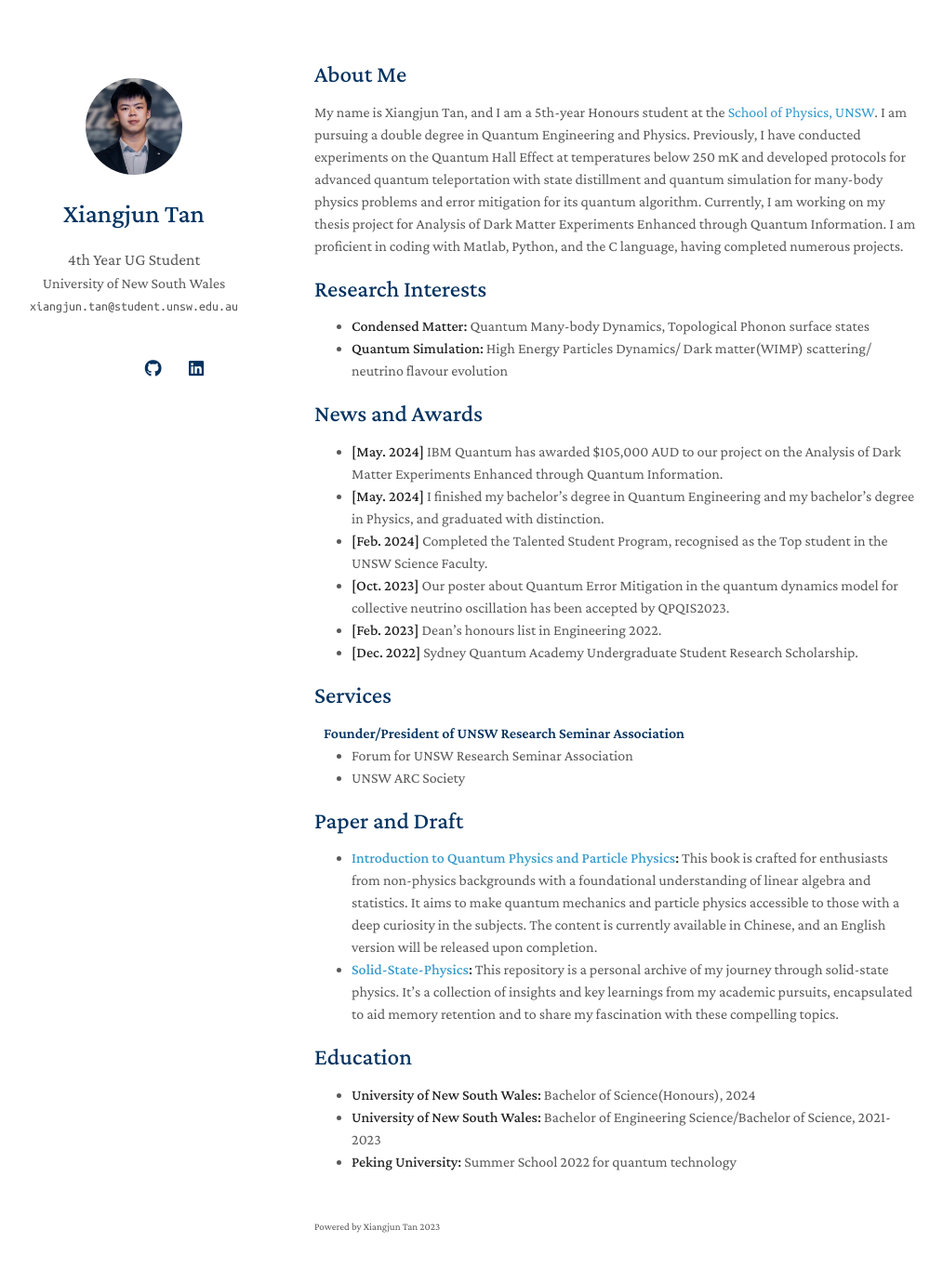
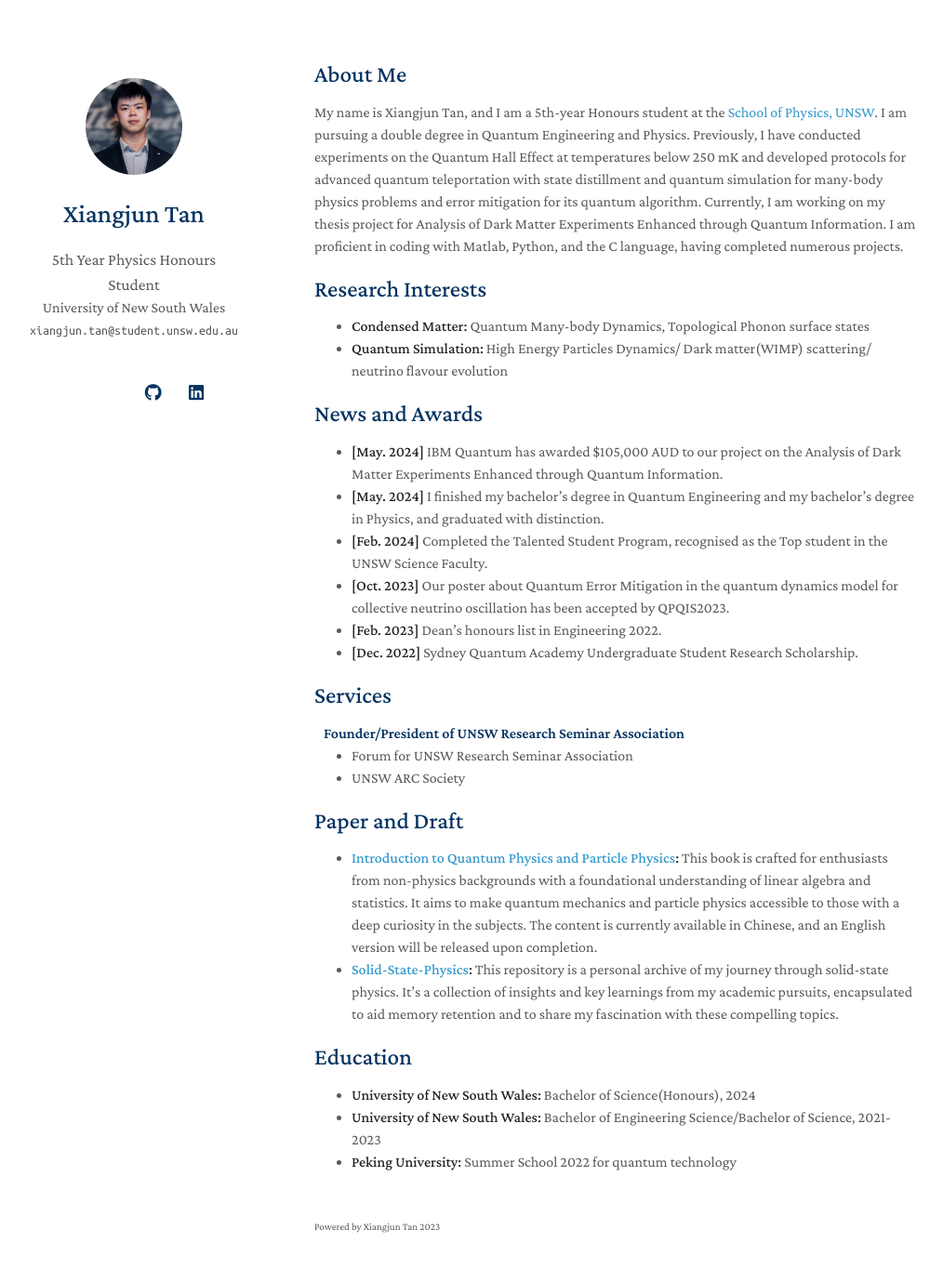
Before and after one commit to xiangjun-tan/xiangjun-tan.github.io, a Jekyll site: the page built from index.md, in a window 1280 px wide and 1400 px high. Shown: the top 1365 px of the window at 93% size, without its empty margins (132-1146 px from the left). Built offline with Jekyll 4.4.1, drawn with Linux system fonts in a browser that asks for light colours; nearby versions of some CDN libraries; a style sheet for code colours, icons or effects is not loaded; our own code applies the rules of GitHub Pages for plain Markdown files.

Commit message:
_config.yml

```diff
--- a/_config.yml
+++ b/_config.yml
@@ -1,12 +1,12 @@
 # Basic Information
 title: Xiangjun Tan
-position: 4th Year UG Student
+position: 5th Year Physics Honours Student
 affiliation: University of New South Wales
 email: xiangjun.tan@student.unsw.edu.au
 
 # Search Engine Optimization (SEO)
 # The following information is used to improve the website traffic from search engines, e.g., Google.
-keywords: UNSW RSA, Xiangjun Tan, 谈相君, Quantum Computing, xiangjun
+keywords: UNSW RSA, Xiangjun Tan, 谈相君, Quantum Computing, xiangjun tan
 description: Welcome to the personal website of Xiangjun Tan, featuring insights and publications on Quantum Tech and Condensed Matter, updates on ongoing projects, and professional milestones.
 canonical: https://xiangjun-tan.github.io
 #google-site-verification=RZLA2MKX92M15lOSpbbR5Ca5rSuPSv9rQcqMlr8liUk
```
